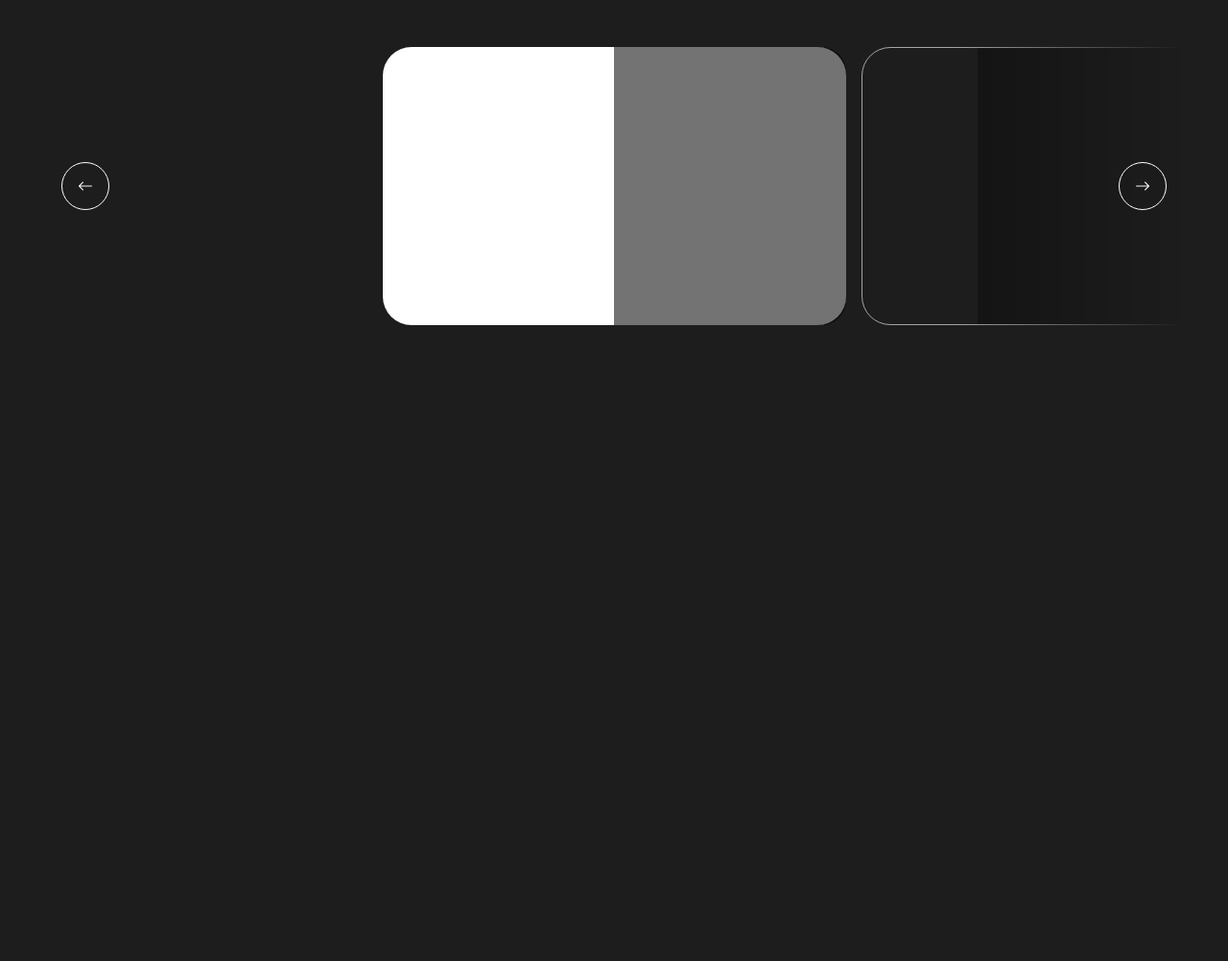
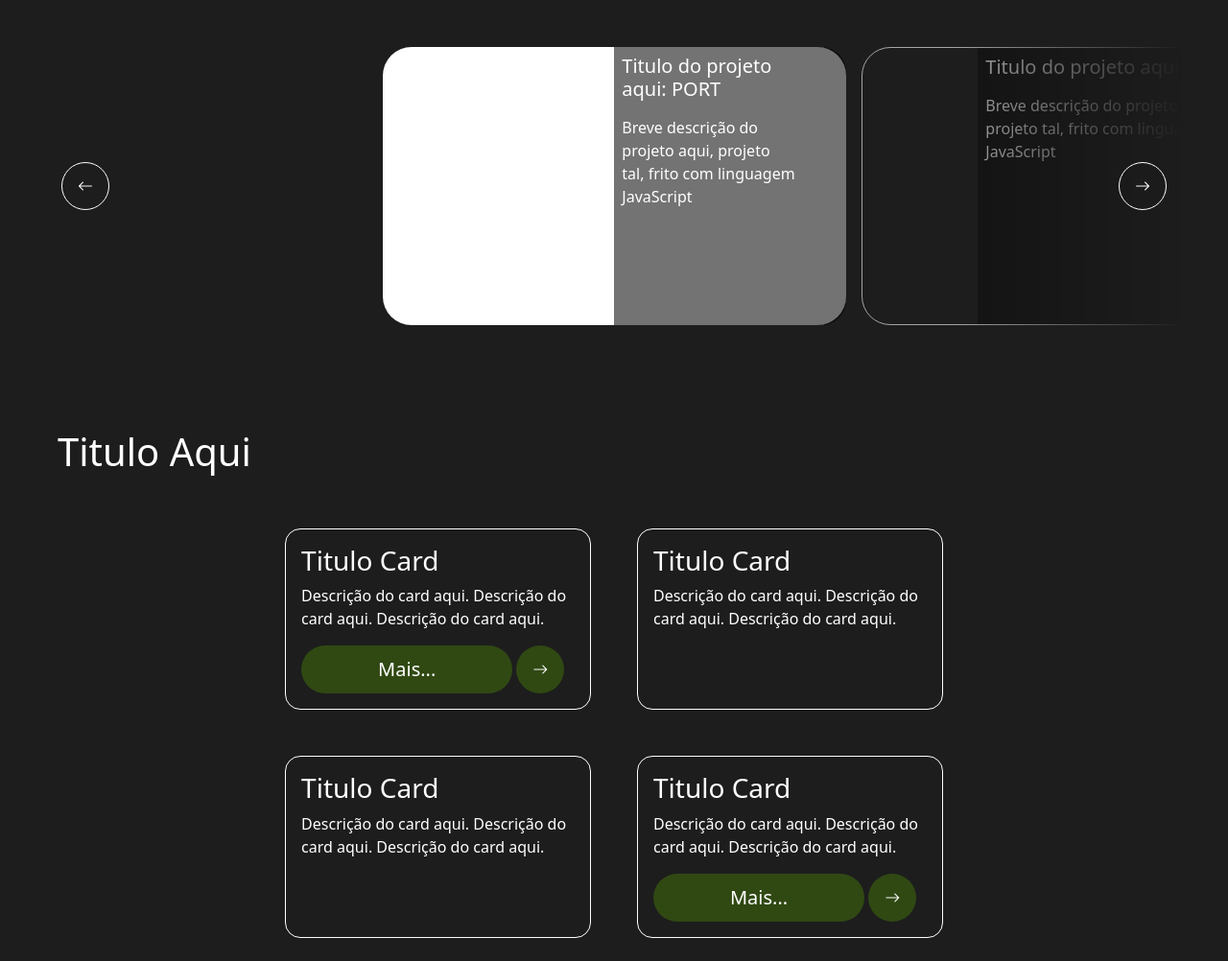
Before and after one commit to GustavoFantoni/Portfolio, a plain HTML site: page index.html in a window 1280 px wide. Shown: the part 530-1532 px from the top of the page at 96% size. Before the commit the page ends 934 px from the top, so only its background shows below. Drawn offline with nearby package versions, Linux system fonts and the light colour scheme.

Commit message:
inicio da area about me

```diff
--- a/JS/carousel.js
+++ b/JS/carousel.js
@@ -5,12 +5,12 @@ document.addEventListener("DOMContentLoaded", function () {
 
     const cards = [
         { text: "", tam: "col-lg-4", Style: "noStyle" },
-        { text: "text 1", tam: "col-lg-5", Style: "card-item" },
-        { text: "text 2", tam: "col-lg-5", Style: "card-item" },
-        { text: "text 3", tam: "col-lg-5", Style: "card-item" },
-        { text: "text 4", tam: "col-lg-5", Style: "card-item" },
-        { text: "text 5", tam: "col-lg-5", Style: "card-item" },
-        { text: "text 6", tam: "col-lg-5", Style: "card-item" },
+        { tam: "col-lg-5", Style: "card-item", title: "Titulo do projeto aqui: PORT", desc: "Breve descrição do projeto aqui, projeto tal, frito com linguagem JavaScript"  },
+        { tam: "col-lg-5", Style: "card-item", title: "Titulo do projeto aqui: PORT", desc: "Breve descrição do projeto aqui, projeto tal, frito com linguagem JavaScript" },
+        { tam: "col-lg-5", Style: "card-item", title: "Titulo do projeto aqui: PORT", desc: "Breve descrição do projeto aqui, projeto tal, frito com linguagem JavaScript" },
+        { tam: "col-lg-5", Style: "card-item", title: "Titulo do projeto aqui: PORT", desc: "Breve descrição do projeto aqui, projeto tal, frito com linguagem JavaScript" },
+        { tam: "col-lg-5", Style: "card-item", title: "Titulo do projeto aqui: PORT", desc: "Breve descrição do projeto aqui, projeto tal, frito com linguagem JavaScript" },
+        { tam: "col-lg-5", Style: "card-item", title: "Titulo do projeto aqui: PORT", desc: "Breve descrição do projeto aqui, projeto tal, frito com linguagem JavaScript" },
         { text: "", tam: "col-lg-4", Style: "noStyle" }
     ];
 
@@ -29,6 +29,17 @@ document.addEventListener("DOMContentLoaded", function () {
 
             const areaContent = document.createElement("div");
             areaContent.classList.add("width-mod-50", "h-100", "area-content-card-carousel");
+
+            const titleCard = document.createElement("h5");
+            titleCard.classList.add("w-75", "title-card-carousel", "m-2")
+            titleCard.innerHTML = card.title;
+
+            const descCard = document.createElement("p");
+            descCard.classList.add("w-75", "desc-card-carousel", "m-2", "mt-3")
+            descCard.innerHTML = card.desc;
+
+            areaContent.appendChild(titleCard)
+            areaContent.appendChild(descCard)
             div.appendChild(areaNull);
             div.appendChild(areaContent);
 
--- a/index.html
+++ b/index.html
@@ -80,6 +80,7 @@
     <!-- Área Main -->
     <div class="container-fluid d-lg-flex flex-column align-items-center mt-5 vh-100 px-lg-5">
 
+        <!-- Titulo -->
         <div class="row w-100">
             <div class="d-flex flex-lg-row flex-column align-items-center justify-content-between">
                 <h1 class="me-3 title-main m-0 px-3">titulo-cima</h1>
@@ -101,6 +102,7 @@
             </div>
         </div>
 
+        <!-- Botões redes sociais -->
         <div class="row w-100 d-flex justify-content-lg-center justify-content-start mt-5 mx-3">
             <div class="w-auto m-1 p-0">
                 <button class="social-btn d-flex btn-social border-1 border-white rounded-5 py-2 px-4 bg-transparent   ">
@@ -129,9 +131,10 @@
             </div>
         </div>
 
+        <!-- Carrossel -->
         <div class="carousel-component row d-flex col-12 justify-content-center">
 
-            <div class="area-carousel row d-flex flex-row flex-nowrap overflow-y-hidden  col-12 mt-5 gap-3" style="height: 300px;">
+            <div class="area-carousel row d-flex flex-row flex-nowrap overflow-y-hidden col-12 mt-5 gap-3" style="height: 300px;">
 
                 <!-- Itens Dinamicos -->
 
@@ -149,6 +152,42 @@
             </div>
         </div>
 
+        <!-- Sobre mim -->
+        <div class="row d-flex justify-content-center col-12 mt-5">
+            <h1 class="about-me">Titulo Aqui</h1>
+            <div class="col-lg-8 d-flex justify-content-center m flex-wrap mt-4">
+                <div class="card-about rounded-4 p-3 border-white border-1 m-4 col-lg-5 col-lg-3" id="card-01">
+                    <h3 class="title-about">Titulo Card</h3>
+                    <p class="desc-about">Descrição do card aqui. Descrição do card aqui. Descrição do card aqui.</p>
+
+                    <div id="buttonsContainer" class="d-flex ">
+                        <button class="btn btn-light btn-anchor-projects w-auto border-0 rounded-5 background-detail-color">Mais...</button>
+                        <button class="btn btn-circle mx-1 background-detail-color">
+                            <i class="bi bi-arrow-right"></i>
+                        </button>
+                    </div>
+                </div>
+                <div class="card-about rounded-4 p-3 border-white border-1 m-4 col-lg-5 col-lg-3 " id="card-02">
+                    <h3 class="title-about">Titulo Card</h3>
+                    <p class="desc-about">Descrição do card aqui. Descrição do card aqui. Descrição do card aqui.</p>
+                </div>
+                <div class="card-about rounded-4 p-3 border-white border-1 m-4 col-lg-5 col-lg-3 " id="card-03">
+                    <h3 class="title-about">Titulo Card</h3>
+                    <p class="desc-about">Descrição do card aqui. Descrição do card aqui. Descrição do card aqui.</p>
+                </div>
+                <div class="card-about rounded-4 p-3 border-white border-1 m-4 col-lg-5 col-lg-3 " id="card-04">
+                    <h3 class="title-about">Titulo Card</h3>
+                    <p class="desc-about">Descrição do card aqui. Descrição do card aqui. Descrição do card aqui.</p>
+
+                    <div id="buttonsContainer" class="d-flex ">
+                        <button class="btn btn-light btn-anchor-projects w-auto border-0 rounded-5 background-detail-color">Mais...</button>
+                        <button class="btn btn-circle mx-1 background-detail-color">
+                            <i class="bi bi-arrow-right"></i>
+                        </button>
+                    </div>
+                </div>
+            </div>
+        </div>
 
     </div>
 
--- a/style.css
+++ b/style.css
@@ -232,15 +232,18 @@ a:hover {
     height: 10px;
     margin: 0 5px;
     border-radius: 50%;
-    background-color: #5a5a5a;
+    background-color: #ffffff;
     transition: background-color 0.3s;
 }
 
 .active-indicator {
-    background-color: white;
+    background-color: var(--details-color);
 }
 
 @media (max-width: 992px) {
+    .desc-card-carousel {
+        font-size: 12px;
+    }
     .position-carousel {
         display: flex;
     }
@@ -274,3 +277,18 @@ a:hover {
     width: 100%;
     transition: 200ms;
 }
+.title-card-carousel, .desc-card-carousel {
+
+    word-wrap: break-word;
+    white-space: normal;
+
+}
+
+
+
+
+/* About me */
+
+.card-about {
+    border-style: solid;
+}
```
Also changed, not shown: Exemplos/ex4.png (deleted), Exemplos/home-m.png (deleted), Exemplos/home-m2.png (deleted), Exemplos/home.png (deleted).
